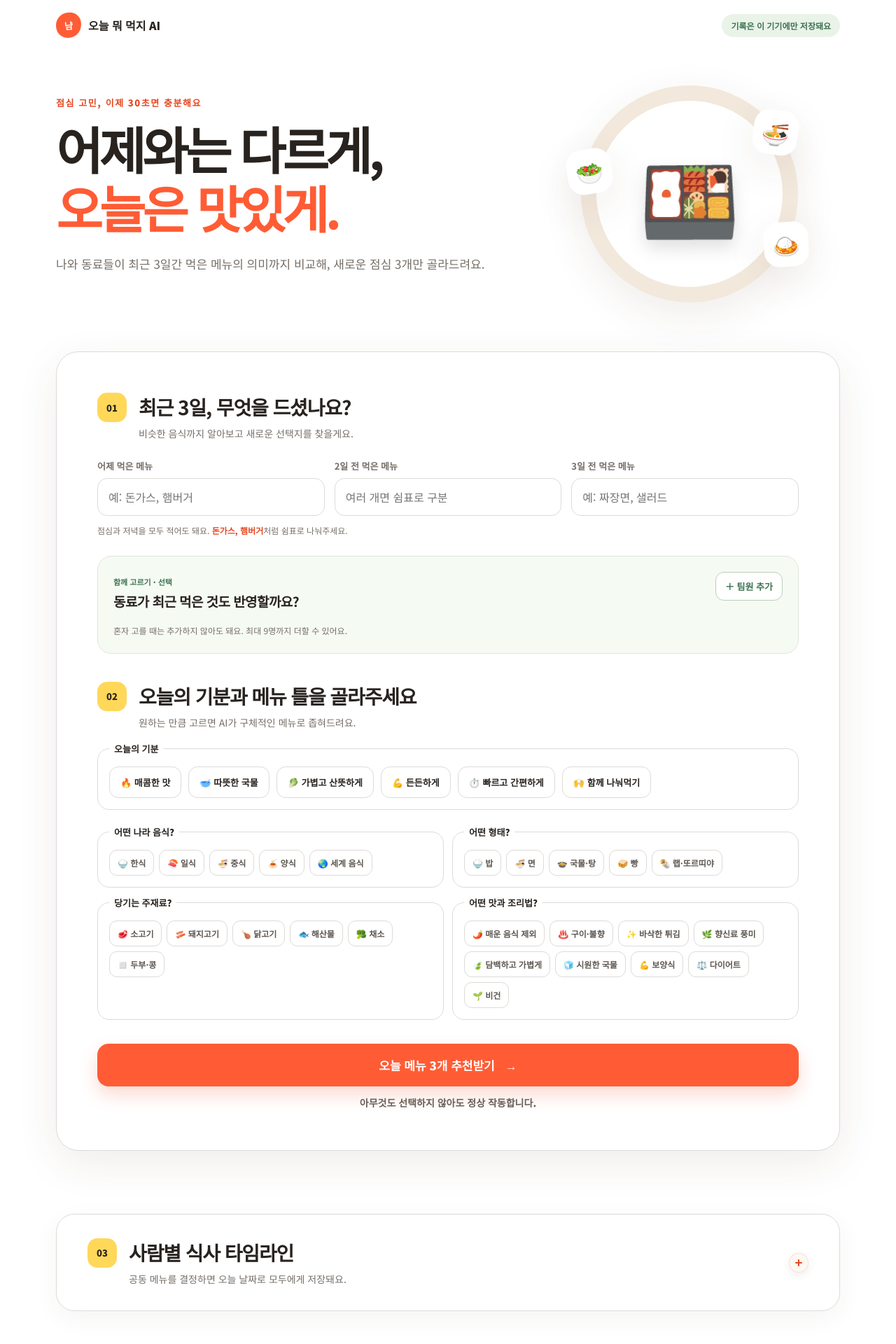
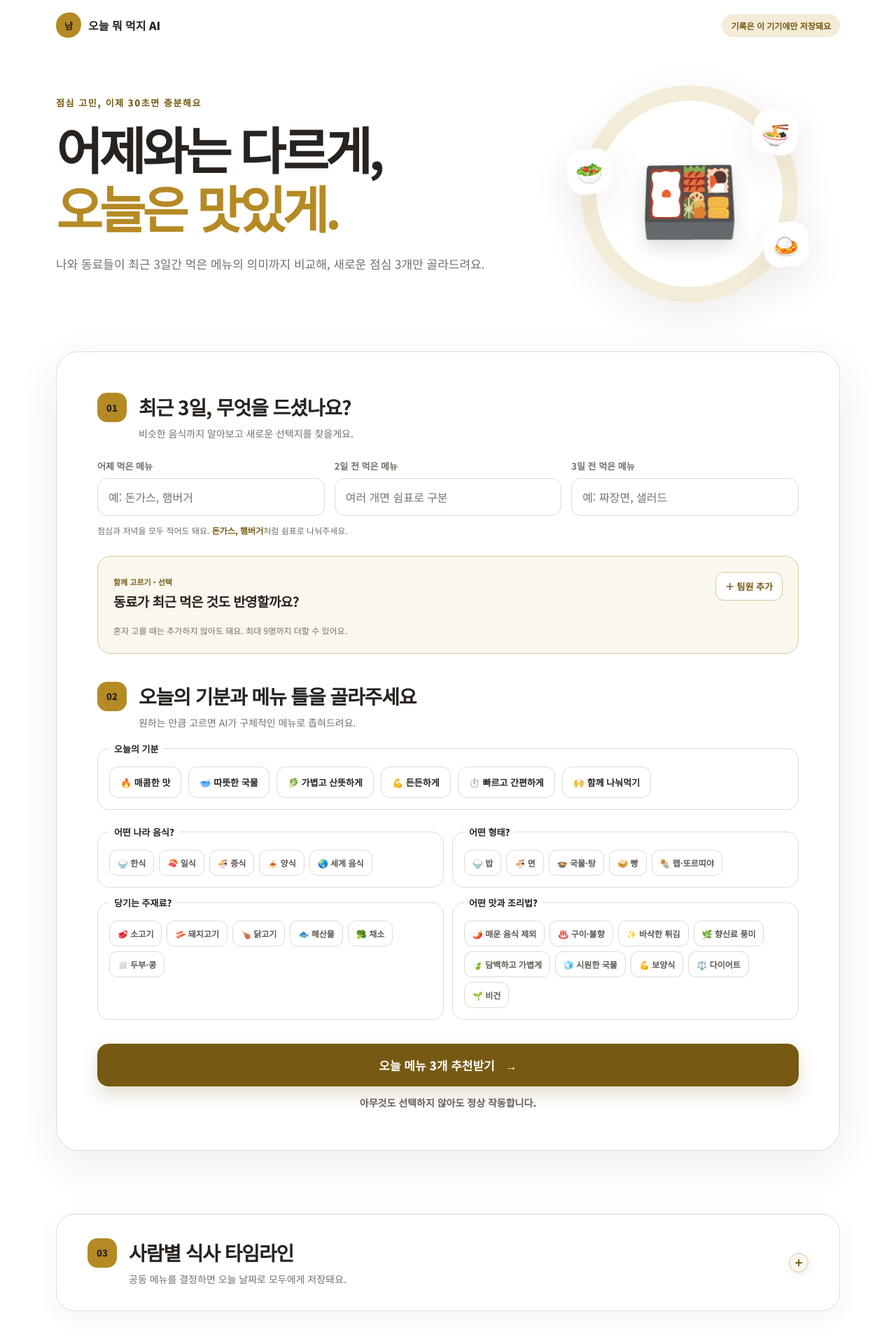
Before and after one commit to gyeongyee/whats-today-meal, a FastAPI app: page / in a window 1280 px wide. Shown: the top 1920 px of the page at 70% size. Run offline with FastAPI, Linux system fonts and the light colour scheme.

Commit message:
Unify interface accents with mustard palette

```diff
--- a/static/style.css
+++ b/static/style.css
@@ -5,10 +5,15 @@
     --paper: #ffffff;
     --ink: #28231f;
     --muted: #766f68;
-    --orange: #ff5c35;
-    --orange-dark: #e74620;
-    --yellow: #ffd85a;
-    --green: #3e7352;
+    --mustard: #b58a24;
+    --mustard-dark: #765912;
+    --mustard-soft: #f3ecd8;
+    --mustard-pale: #faf7ee;
+    --mustard-border: #d8c99d;
+    --orange: var(--mustard);
+    --orange-dark: var(--mustard-dark);
+    --yellow: var(--mustard);
+    --green: var(--mustard-dark);
     --line: #dedbd7;
     --shadow: 0 18px 60px rgba(88, 57, 34, .09);
     --radius: 24px;
@@ -41,10 +46,10 @@ button { color: inherit; }
 .brand { display: flex; align-items: center; gap: 10px; color: var(--ink); text-decoration: none; font-weight: 900; }
 .brand-mark {
     width: 36px; height: 36px; display: grid; place-items: center;
-    background: var(--orange); color: white; border-radius: 50% 44% 52% 46%;
+    background: var(--mustard); color: #28200d; border-radius: 50% 44% 52% 46%;
     font-size: 13px; transform: rotate(-5deg);
 }
-.privacy-chip { color: var(--green); background: #eaf3e8; border-radius: 99px; padding: 8px 13px; font-size: 12px; font-weight: 700; }
+.privacy-chip { color: var(--mustard-dark); background: var(--mustard-soft); border-radius: 99px; padding: 8px 13px; font-size: 12px; font-weight: 700; }
 
 .hero { min-height: 430px; display: grid; grid-template-columns: 1.2fr .8fr; align-items: center; gap: 46px; padding-block: 38px 58px; }
 .eyebrow { margin: 0 0 14px; color: var(--orange-dark); font-weight: 900; font-size: 13px; letter-spacing: .12em; }
@@ -76,20 +81,20 @@ em { color: var(--orange); font-style: normal; }
 .multi-meal-help { margin: 12px 0 0; color: var(--muted); font-size: 12px; }
 .multi-meal-help strong { color: var(--orange-dark); }
 .team-block {
-    margin-top: 28px; padding: 22px; border: 1px solid #dfe8dc; border-radius: 20px;
-    background: #f5faf3;
+    margin-top: 28px; padding: 22px; border: 1px solid var(--mustard-border); border-radius: 20px;
+    background: var(--mustard-pale);
 }
 .team-heading { display: flex; justify-content: space-between; align-items: flex-start; gap: 20px; }
 .team-heading h3 { margin: 4px 0 6px; font-size: 19px; letter-spacing: -.03em; }
 .team-heading p, .team-empty { margin: 0; color: var(--muted); font-size: 12px; line-height: 1.6; }
 .team-kicker { color: var(--green); font-size: 11px; font-weight: 900; }
 .add-member-button {
-    flex: 0 0 auto; border: 1px solid #bad0ba; border-radius: 12px; padding: 10px 13px;
-    color: var(--green); background: white; cursor: pointer; font-weight: 800; font-size: 13px;
+    flex: 0 0 auto; border: 1px solid var(--mustard-border); border-radius: 12px; padding: 10px 13px;
+    color: var(--mustard-dark); background: white; cursor: pointer; font-weight: 800; font-size: 13px;
 }
 .team-members { display: grid; gap: 10px; margin-top: 17px; }
 .team-members:empty { display: none; margin-top: 0; }
-.team-member-card { padding: 15px; border: 1px solid #dfe8dc; border-radius: 16px; background: white; }
+.team-member-card { padding: 15px; border: 1px solid var(--mustard-border); border-radius: 16px; background: white; }
 .member-card-header { display: grid; grid-template-columns: auto minmax(120px, 240px) 1fr; align-items: center; gap: 10px; margin-bottom: 12px; }
 .member-card-header > span { color: var(--green); font-size: 11px; font-weight: 900; }
 .member-name { padding: 8px 10px; border-radius: 10px; font-weight: 800; }
@@ -134,13 +139,13 @@ input:focus, select:focus { border-color: var(--orange); box-shadow: 0 0 0 4px r
     display: block; margin: 0; padding: 9px 11px; border: 1px solid var(--line);
     border-radius: 11px; background: white; cursor: pointer; color: #5f5852; font-size: 12px; font-weight: 700;
 }
-.filter-chips input:checked + span { border-color: var(--green); color: var(--green); background: #eaf3e8; box-shadow: 0 0 0 2px rgba(62,115,82,.08); }
+.filter-chips input:checked + span { border-color: var(--mustard); color: var(--mustard-dark); background: var(--mustard-soft); box-shadow: 0 0 0 2px rgba(181,138,36,.1); }
 .primary-button {
     width: 100%; margin-top: 34px; border: 0; border-radius: 16px; padding: 18px 22px;
-    display: flex; justify-content: center; gap: 15px; background: var(--orange); color: white;
-    font-weight: 900; font-size: 17px; cursor: pointer; box-shadow: 0 12px 26px rgba(231,70,32,.2);
+    display: flex; justify-content: center; gap: 15px; background: var(--mustard-dark); color: white;
+    font-weight: 900; font-size: 17px; cursor: pointer; box-shadow: 0 12px 26px rgba(118,89,18,.2);
 }
-.primary-button:hover { background: var(--orange-dark); }
+.primary-button:hover { background: #5e460d; }
 .primary-button:disabled { opacity: .65; cursor: wait; }
 .input-help { margin: 13px 0 0; color: #6a5f56; text-align: center; font-size: 14px; font-weight: 800; }
 
@@ -266,9 +270,9 @@ input:focus, select:focus { border-color: var(--orange); box-shadow: 0 0 0 4px r
     width: 28px;
     height: 28px;
     margin-left: auto;
-    border: 1px solid rgba(231,70,32,.14);
+    border: 1px solid var(--mustard-border);
     border-radius: 50%;
-    background: #fff8f2;
+    background: var(--mustard-pale);
     box-shadow: 0 4px 12px rgba(88,57,34,.08);
     transition: background .18s ease, box-shadow .18s ease;
 }
--- a/templates/index.html
+++ b/templates/index.html
@@ -7,7 +7,7 @@
     <meta name="theme-color" content="#ffffff" media="(prefers-color-scheme: light)">
     <meta name="theme-color" content="#121110" media="(prefers-color-scheme: dark)">
     <title>오늘 뭐 먹지 AI — 점심 고민을 30초 만에</title>
-    <link rel="stylesheet" href="{{ url_for('static', path='/style.css') }}?v=20">
+    <link rel="stylesheet" href="{{ url_for('static', path='/style.css') }}?v=21">
 </head>
 <body>
 <header class="site-header">
```
Also changed, not shown: other parts of static/style.css (+46 -40 lines), tests/test_api.py (+1 -1 lines).
